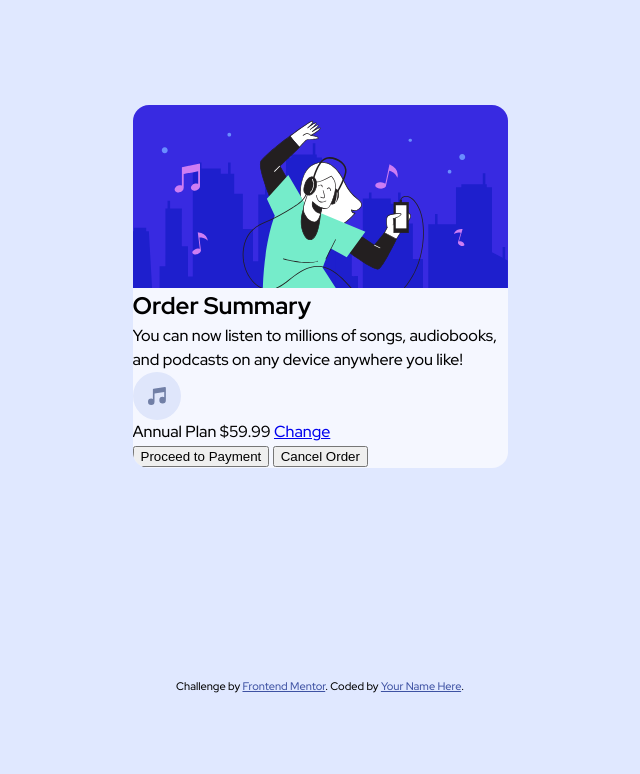
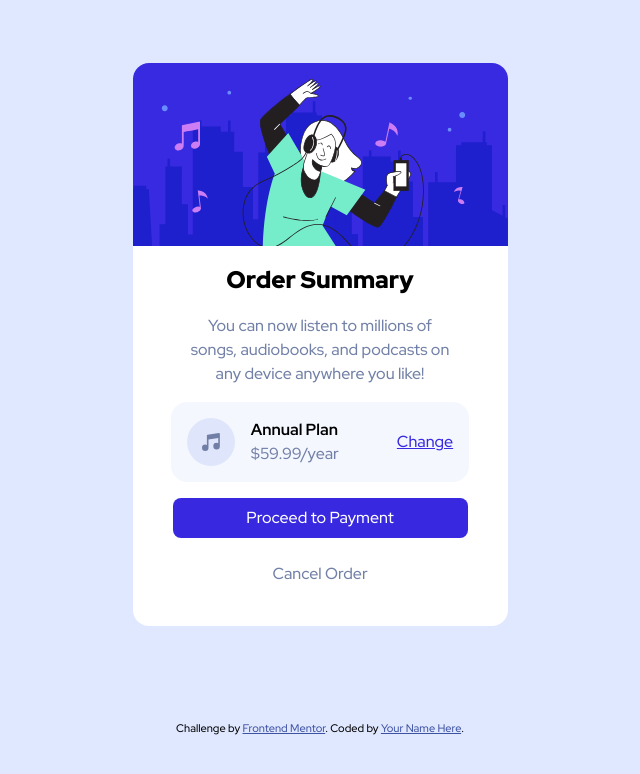
Before and after one commit to SunbearDay/order-summary-component, a plain HTML site: page index.html in a window 1280 px wide. Shown: the whole page, without its empty margins (320-960 px from the left). Drawn offline with Linux system fonts and the light colour scheme.

Commit message:
First Attempt Complete

```diff
--- a/index.html
+++ b/index.html
@@ -1,47 +1,68 @@
 <!DOCTYPE html>
 <html lang="en">
   <head>
-  <meta charset="UTF-8">
-  <meta name="viewport" content="width=device-width, initial-scale=1.0"> <!-- displays site properly based on user's device -->
+    <meta charset="UTF-8" />
+    <meta name="viewport" content="width=device-width, initial-scale=1.0" />
+    <!-- displays site properly based on user's device -->
 
-  <link rel="icon" type="image/png" sizes="32x32" href="./images/favicon-32x32.png">
+    <link
+      rel="icon"
+      type="image/png"
+      sizes="32x32"
+      href="./images/favicon-32x32.png"
+    />
 
     <title>Frontend Mentor | Order summary card</title>
 
-  <link rel="stylesheet" href="style.css">
+    <link rel="stylesheet" href="style.css" />
 
     <!-- Feel free to remove these styles or customise in your own stylesheet 👍 -->
     <style>
-    .attribution { font-size: 11px; text-align: center; }
-    .attribution a { color: hsl(228, 45%, 44%); }
+      .attribution {
+        font-size: 11px;
+        text-align: center;
+      }
+      .attribution a {
+        color: hsl(228, 45%, 44%);
+      }
     </style>
   </head>
   <body>
+    <div class="card">
+      <div class="card-header">
+        <img src="./images/illustration-hero.svg" alt="Hero" />
+      </div>
 
-  <div class="card">
-    <img src="./images/illustration-hero.svg" alt="Hero">
-
+      <div class="card-main">
         <h2>Order Summary</h2>
 
         <p>
-      You can now listen to millions of songs, audiobooks, and podcasts on any device anywhere you like!
+          You can now listen to millions of songs, audiobooks, and podcasts on
+          any device anywhere you like!
         </p>
 
+        <div class="annual-plan">
+          <img src="./images/icon-music.svg" alt="Music Icon" />
           <div>
-      <img src="./images/icon-music.svg" alt="Music Icon">
-      <span>Annual Plan</span>
-      <span>$59.99</span>
+            <p>Annual Plan</p>
+            <p>$59.99/year</p>
+          </div>
+
           <a href="#">Change</a>
         </div>
+      </div>
 
+      <div class="card-actions">
         <button>Proceed to Payment</button>
         <button>Cancel Order</button>
       </div>
-
+    </div>
 
     <div class="attribution">
-    Challenge by <a href="https://www.frontendmentor.io?ref=challenge" target="_blank">Frontend Mentor</a>.
-    Coded by <a href="#">Your Name Here</a>.
+      Challenge by
+      <a href="https://www.frontendmentor.io?ref=challenge" target="_blank"
+        >Frontend Mentor</a
+      >. Coded by <a href="#">Your Name Here</a>.
     </div>
   </body>
 </html>
--- a/style.css
+++ b/style.css
@@ -13,7 +13,9 @@
 
   --color-very-pale-blue: hsl(225, 100%, 98%);
   --color-desaturated-blue: hsl(224, 23%, 55%);
-  --color-dark-bllue: hsl(223, 47%, 23%);
+  --color-dark-blue: hsl(223, 47%, 23%);
+
+  --color-white: hsl(0, 0%, 100%);
 }
 
 :is(*, *::before, *::after) {
@@ -32,9 +34,11 @@ body {
   background-color: var(--color-pale-blue);
   font-family: 'Red Hat Display', sans-serif;
   font-size: 100%;
+  font-weight: 500;
   line-height: 1.5;
   display: grid;
   place-items: center;
+  padding: 1em;
 }
 
 img {
@@ -43,8 +47,84 @@ img {
 }
 
 .card {
+  background-color: var(--color-white);
+  border-radius: 1em;
+  max-width: 375px;
+  overflow: hidden;
+}
+
+.card-main > h2 {
+  font-weight: 900;
+  margin-block: 1rem;
+  text-align: center;
+}
+
+.card-main > p {
+  color: var(--color-desaturated-blue);
+  margin-inline: auto;
+  max-width: 25ch;
+  text-align: center;
+}
+
+.annual-plan {
+  align-items: center;
   background-color: var(--color-very-pale-blue);
   border-radius: 1em;
-  overflow: hidden;
-  max-width: 375px;
+  display: flex;
+  gap: 1rem;
+  margin-block: 1rem;
+  margin-inline: auto;
+  max-width: 28ch;
+  padding: 1em;
+  width: 100%;
 }
+
+.annual-plan > div {
+  margin-right: auto;
+}
+
+.annual-plan p:first-child {
+  font-weight: 700;
+}
+
+.annual-plan p:last-child {
+  color: var(--color-desaturated-blue);
+}
+
+.annual-plan a {
+  color: var(--color-bright-blue);
+}
+
+.annual-plan a:hover {
+  text-decoration: none;
+}
+
+.card-actions {
+  display: grid;
+  padding-inline: 2.5em;
+  padding-bottom: 2em;
+  gap: 1em;
+}
+
+.card-actions button {
+  background-color: var(--color-bright-blue);
+  border: none;
+  border-radius: 0.5em;
+  color: var(--color-white);
+  font: inherit;
+  padding: 0.5em 1em;
+}
+
+.card-actions button:first-child:hover {
+  opacity: 0.8;
+}
+
+.card-actions button:last-child {
+  background-color: transparent;
+  color: var(--color-desaturated-blue);
+}
+
+.card-actions button:last-child:hover {
+  color: inherit;
+  font-weight: 700;
+}
```
Lines whose indentation alone changed are shown as unchanged.
